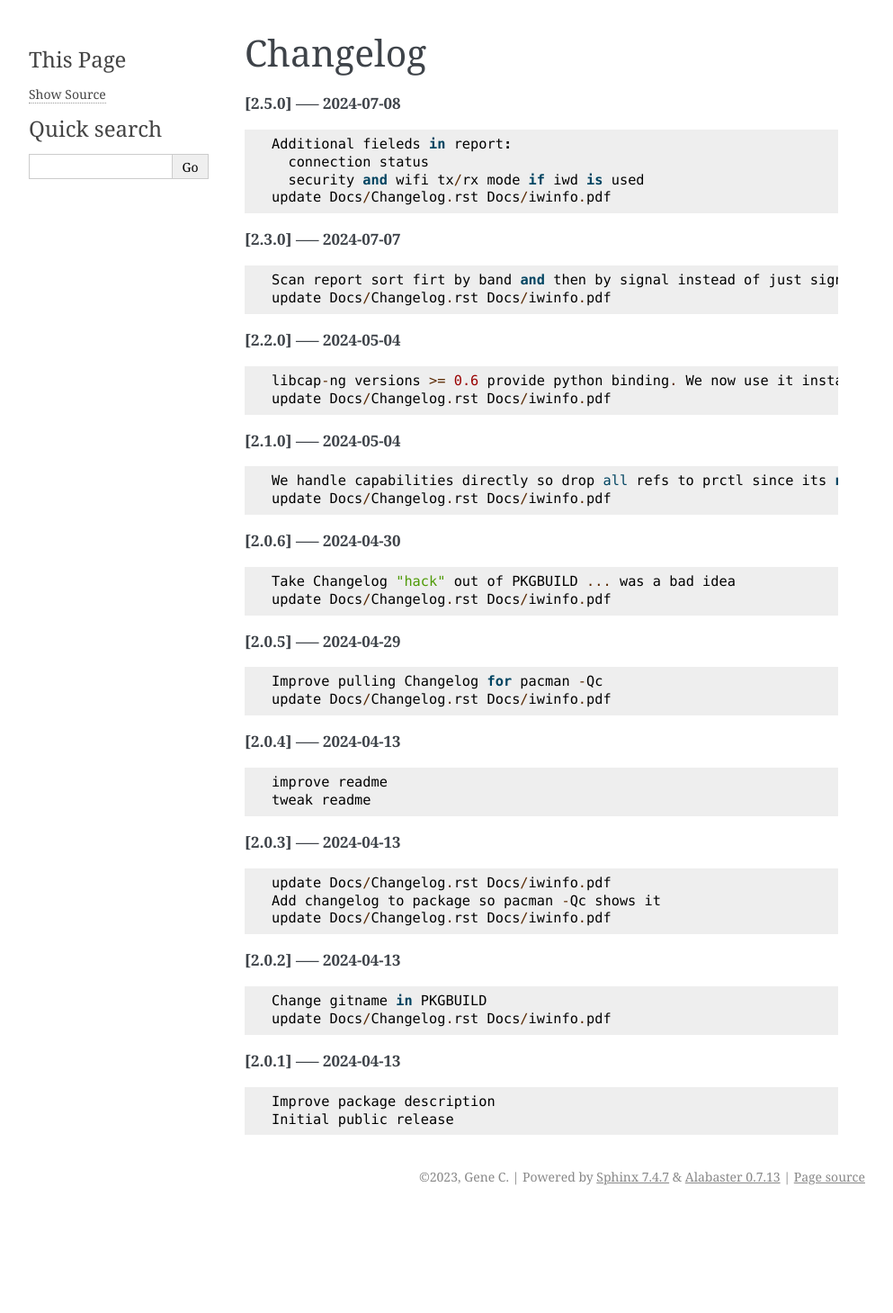
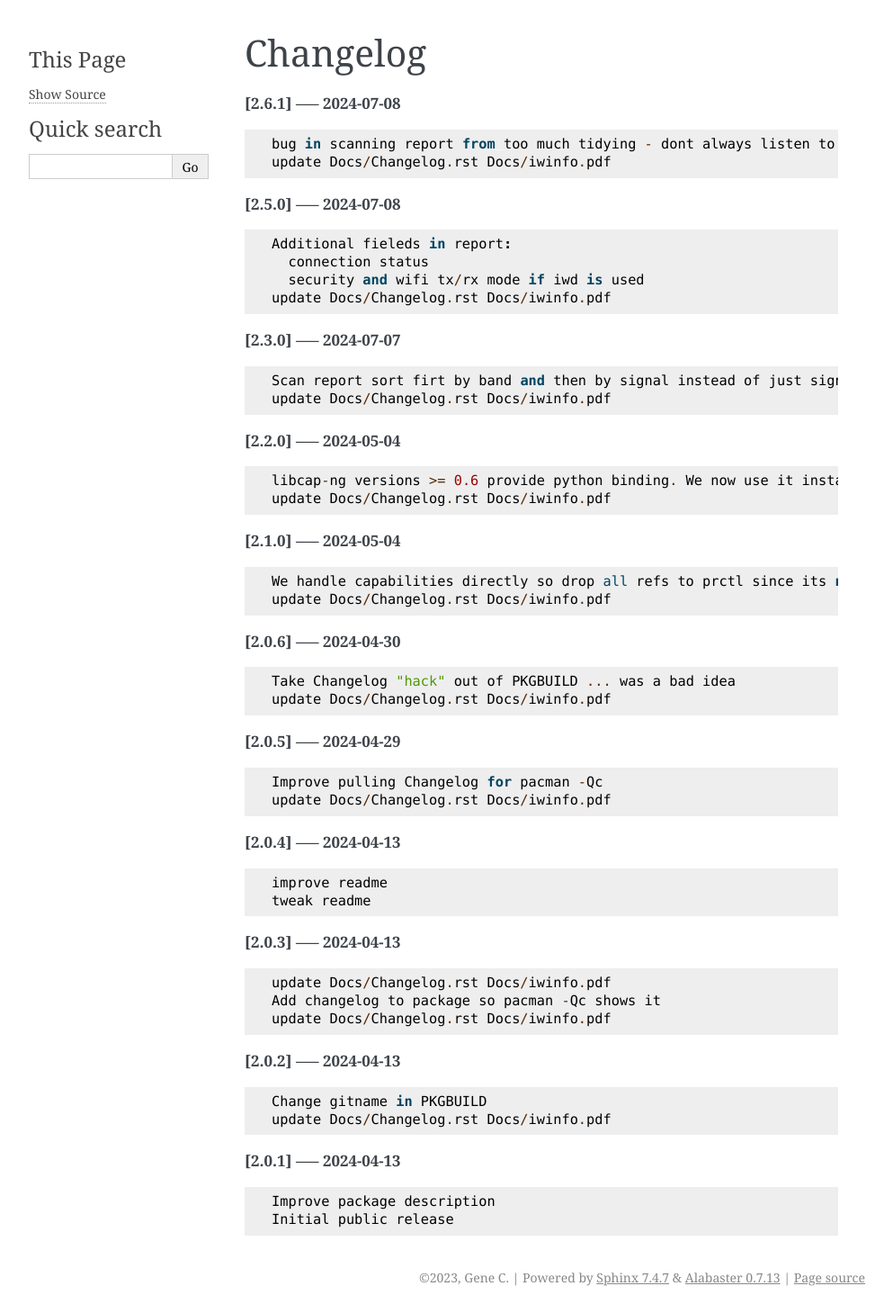
Before and after one commit to gene-git/iwinfo, a Sphinx documentation site: the page built from Docs/Changelog.rst, in a window 1280 px wide. Shown: the whole page at 90% size, without its empty margins (148-1141 px from the left). Built offline with Sphinx 7.4.7, drawn with Linux system fonts in a browser that asks for light colours; pages that are not in the unit, such as notebooks, are missing from menus; before the commit the page ends 1347 px from its top, so only the background shows below that.

Commit message:
update Docs/Changelog.rst Docs/iwinfo.pdf

```diff
--- a/Docs/Changelog.rst
+++ b/Docs/Changelog.rst
@@ -1,5 +1,11 @@
 Changelog
 =========
+
+**[2.6.1] ----- 2024-07-08** ::
+
+	    bug in scanning report from too much tidying - dont always listen to pylint
+	    update Docs/Changelog.rst Docs/iwinfo.pdf
+
 
 **[2.5.0] ----- 2024-07-08** ::
 
```
Also changed, not shown: 1 other file.
